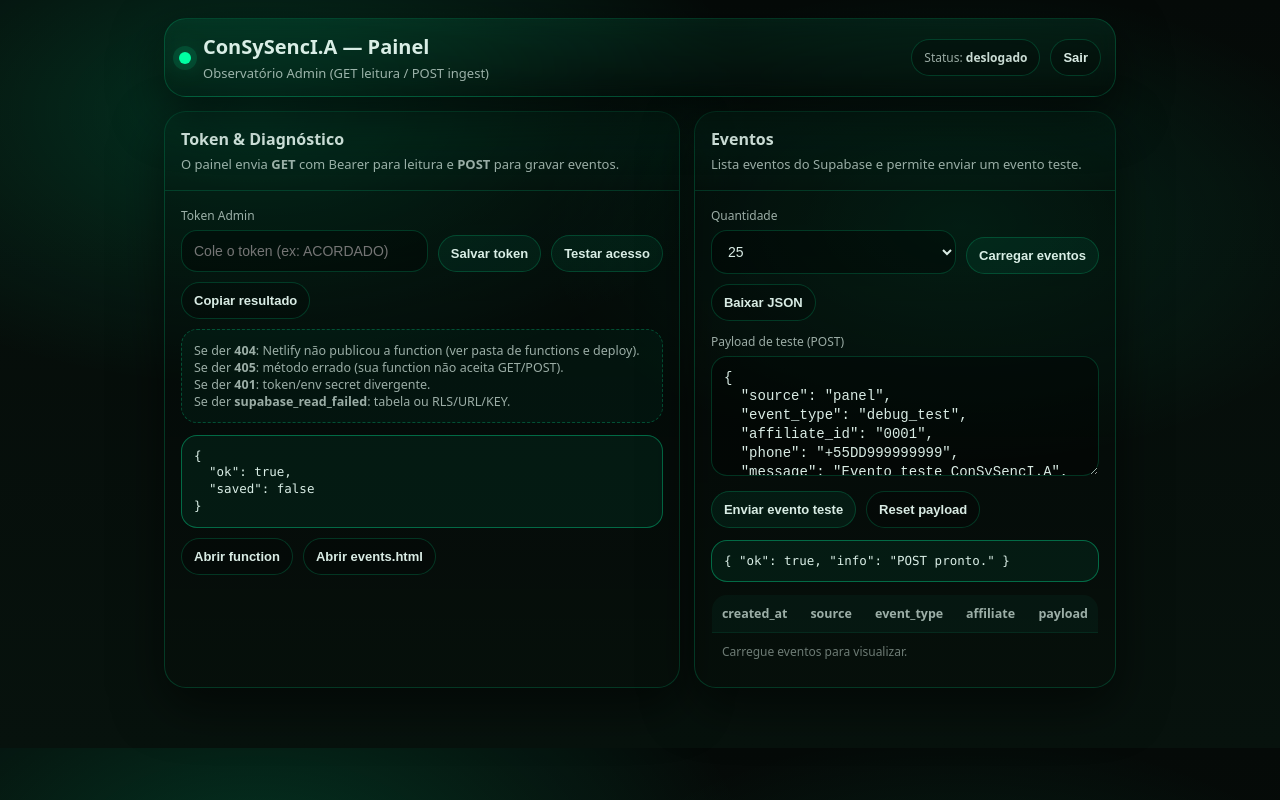
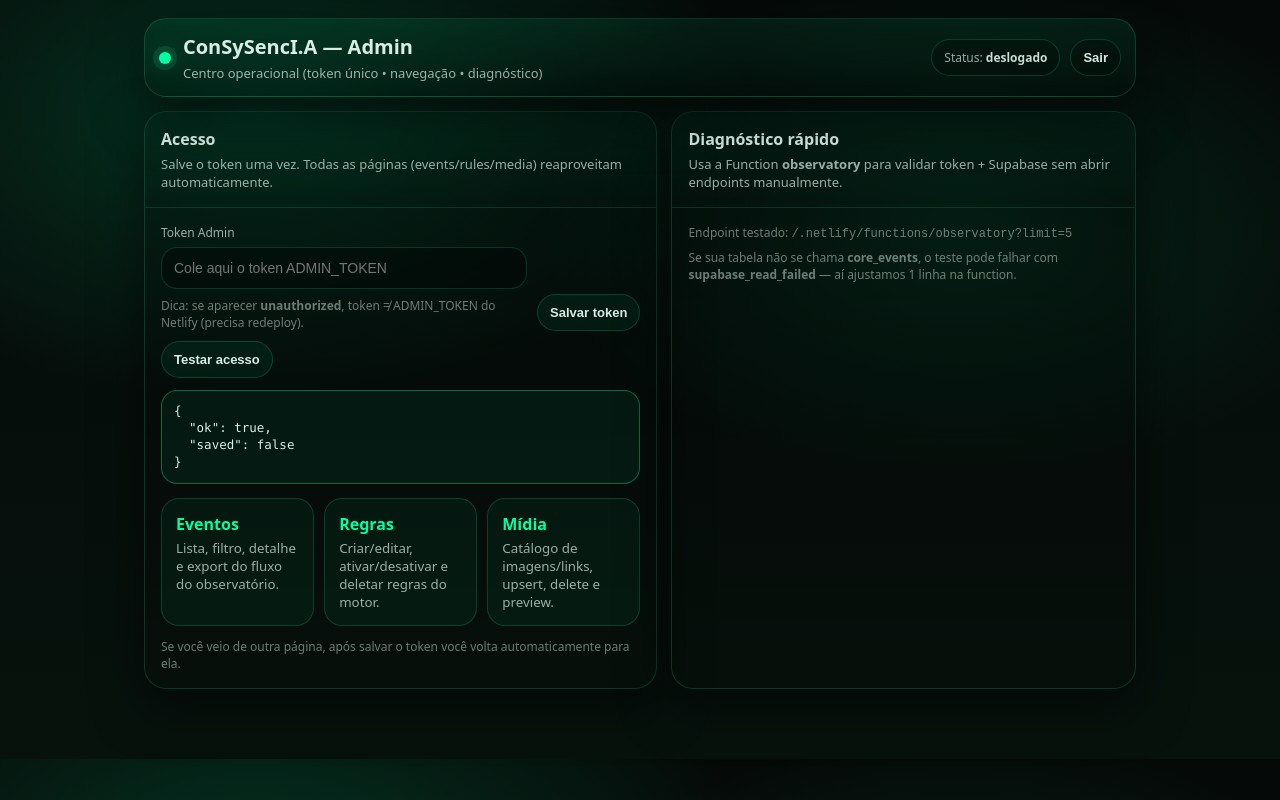
Before and after one commit to gigapeutas/consysencia-core, a website: page admin/index.html in a window 1280 px wide. Both pictures are taken after a click on the button "Salvar token". Drawn offline with Linux system fonts and the light colour scheme.

Commit message:
Update index.html

```diff
--- a/admin/index.html
+++ b/admin/index.html
@@ -1,90 +1,85 @@
 <!doctype html>
 <html lang="pt-BR">
 <head>
-  <meta charset="utf-8" />
-  <meta name="viewport" content="width=device-width,initial-scale=1" />
-  <title>ConSySencI.A — Painel (Admin)</title>
-  <meta name="color-scheme" content="dark" />
+  <meta charset="utf-8"/>
+  <meta name="viewport" content="width=device-width,initial-scale=1"/>
+  <title>ConSySencI.A — Admin</title>
+  <meta name="color-scheme" content="dark"/>
   <style>
     :root{
       --bg:#050a08; --bg2:#07120d;
-      --line:rgba(0,255,163,.18);
-      --line2:rgba(0,255,163,.10);
-      --txt:rgba(236,255,247,.92);
-      --muted:rgba(236,255,247,.65);
-      --muted2:rgba(236,255,247,.45);
-      --green:#00ffa3;
-      --red:#ff4d6d;
-      --shadow:0 18px 50px rgba(0,0,0,.55);
-      --radius:22px;
+      --line:rgba(0,255,163,.18); --line2:rgba(0,255,163,.10);
+      --txt:rgba(236,255,247,.92); --muted:rgba(236,255,247,.65); --muted2:rgba(236,255,247,.45);
+      --green:#00ffa3; --red:#ff4d6d; --shadow:0 18px 50px rgba(0,0,0,.55);
+      --r:22px;
     }
     *{box-sizing:border-box}
     body{
-      margin:0;
-      font-family: system-ui,-apple-system,Segoe UI,Roboto,Arial;
+      margin:0;font-family:system-ui,-apple-system,Segoe UI,Roboto,Arial;color:var(--txt);
       background:
-        radial-gradient(900px 500px at 20% 15%, rgba(0,255,163,.16), transparent 55%),
-        radial-gradient(700px 400px at 75% 30%, rgba(0,255,163,.10), transparent 60%),
+        radial-gradient(900px 520px at 20% 15%, rgba(0,255,163,.16), transparent 55%),
+        radial-gradient(700px 420px at 75% 30%, rgba(0,255,163,.10), transparent 60%),
         linear-gradient(180deg,var(--bg),var(--bg2));
-      color:var(--txt);
     }
-    .wrap{max-width:980px;margin:0 auto;padding:18px 14px 60px}
+    .wrap{max-width:1020px;margin:0 auto;padding:18px 14px 70px}
     .top{
-      display:flex;align-items:center;justify-content:space-between;gap:12px;
-      padding:14px 14px;border:1px solid var(--line);
-      border-radius:var(--radius);
+      display:flex;justify-content:space-between;gap:12px;align-items:center;
+      padding:14px 14px;border:1px solid var(--line);border-radius:var(--r);
       background:linear-gradient(180deg,rgba(0,255,163,.08),rgba(0,0,0,.18));
       box-shadow:var(--shadow); position:sticky; top:10px; z-index:10; backdrop-filter:blur(10px);
     }
-    .brand{display:flex;gap:12px;align-items:center;min-width:0}
+    .brand{display:flex;align-items:center;gap:12px;min-width:0}
     .dot{width:12px;height:12px;border-radius:999px;background:var(--green);
       box-shadow:0 0 0 6px rgba(0,255,163,.12),0 0 24px rgba(0,255,163,.35)}
     h1{margin:0;font-size:20px;white-space:nowrap;overflow:hidden;text-overflow:ellipsis}
     .sub{margin:4px 0 0;color:var(--muted);font-size:13px}
-    .pill{padding:9px 12px;border-radius:999px;border:1px solid var(--line);
-      background:rgba(0,0,0,.25);color:var(--muted);font-size:12px}
+    .right{display:flex;gap:10px;align-items:center;flex-wrap:wrap;justify-content:flex-end}
+    .pill{padding:9px 12px;border:1px solid var(--line);border-radius:999px;background:rgba(0,0,0,.22);color:var(--muted);font-size:12px}
     .pill b{color:var(--green)}
     .btn{
-      border:1px solid var(--line);
-      background:rgba(0,255,163,.06);
-      color:var(--txt);
-      padding:10px 12px;border-radius:999px;
-      font-weight:650;font-size:13px;cursor:pointer;
+      border:1px solid var(--line);background:rgba(0,255,163,.06);color:var(--txt);
+      padding:10px 12px;border-radius:999px;font-weight:650;font-size:13px;cursor:pointer;
     }
     .btn:hover{border-color:rgba(0,255,163,.35);background:rgba(0,255,163,.10)}
-    .btn.ghost{background:rgba(0,0,0,.20)}
+    .btn.ghost{background:rgba(0,0,0,.22)}
     .btn.danger{border-color:rgba(255,77,109,.35);background:rgba(255,77,109,.10)}
     .grid{display:grid;grid-template-columns:1fr;gap:14px;margin-top:14px}
-    @media(min-width:920px){.grid{grid-template-columns:1.1fr .9fr}}
-    .card{border:1px solid var(--line);border-radius:var(--radius);box-shadow:var(--shadow);overflow:hidden;
-      background:linear-gradient(180deg,rgba(0,0,0,.25),rgba(0,0,0,.10))}
+    @media(min-width:920px){.grid{grid-template-columns:1.05fr .95fr}}
+    .card{
+      border:1px solid var(--line);border-radius:var(--r);box-shadow:var(--shadow);overflow:hidden;
+      background:linear-gradient(180deg,rgba(0,0,0,.25),rgba(0,0,0,.10));
+    }
     .head{padding:16px;border-bottom:1px solid var(--line2);background:linear-gradient(180deg,rgba(0,255,163,.06),transparent)}
     .head h2{margin:0;font-size:16px}
     .head p{margin:6px 0 0;color:var(--muted);font-size:13px;line-height:1.35}
     .body{padding:16px}
-    label{display:block;font-size:12px;color:var(--muted);margin-bottom:6px}
-    input,select,textarea{
-      width:100%;border:1px solid var(--line);background:rgba(0,0,0,.35);color:var(--txt);
-      padding:12px;border-radius:16px;outline:none;font-size:14px
+    label{display:block;margin-bottom:6px;color:var(--muted);font-size:12px}
+    input{
+      width:100%;padding:12px;border-radius:16px;border:1px solid var(--line);
+      background:rgba(0,0,0,.35);color:var(--txt);outline:none;font-size:14px
     }
-    textarea{min-height:120px;resize:vertical;line-height:1.35}
     .row{display:flex;gap:10px;flex-wrap:wrap;align-items:flex-end}
-    .field{flex:1 1 240px;min-width:220px}
-    .hint{
-      margin-top:10px;padding:12px;border:1px dashed rgba(0,255,163,.25);
-      border-radius:16px;background:rgba(0,255,163,.04);color:var(--muted);font-size:12.5px
+    .field{flex:1 1 260px;min-width:220px}
+    .nav{
+      display:grid;grid-template-columns:1fr;gap:10px;margin-top:8px
     }
+    @media(min-width:920px){.nav{grid-template-columns:repeat(3,1fr)}}
+    .tile{
+      display:block;text-decoration:none;color:var(--txt);
+      padding:14px;border:1px solid var(--line);border-radius:18px;
+      background:rgba(0,255,163,.05);
+      transition:.15s ease;
+    }
+    .tile:hover{transform:translateY(-1px);border-color:rgba(0,255,163,.35);background:rgba(0,255,163,.08)}
+    .tile b{color:var(--green)}
+    .tile small{display:block;color:var(--muted);margin-top:4px;line-height:1.35}
     .result{
       margin-top:12px;padding:12px;border-radius:16px;border:1px solid var(--line);
-      background:rgba(0,0,0,.25);
-      white-space:pre;overflow:auto;max-height:360px;
-      font-family: ui-monospace, Menlo, Consolas, monospace; font-size:12.5px; line-height:1.35
+      background:rgba(0,0,0,.25);white-space:pre;overflow:auto;max-height:280px;
+      font-family:ui-monospace,Menlo,Consolas,monospace;font-size:12.5px;line-height:1.35;
     }
     .ok{border-color:rgba(0,255,163,.35);background:rgba(0,255,163,.06)}
     .err{border-color:rgba(255,77,109,.35);background:rgba(255,77,109,.08);color:rgba(255,240,245,.92)}
-    table{width:100%;border-collapse:collapse;border:1px solid var(--line2);border-radius:16px;overflow:hidden}
-    th,td{padding:10px;border-bottom:1px solid rgba(0,255,163,.08);font-size:12.5px;vertical-align:top}
-    th{color:var(--muted);text-align:left;background:rgba(0,255,163,.04)}
     .small{font-size:12px;color:var(--muted2)}
   </style>
 </head>
@@ -94,12 +89,12 @@
       <div class="brand">
         <div class="dot"></div>
         <div style="min-width:0">
-          <h1>ConSySencI.A — Painel</h1>
-          <p class="sub">Observatório Admin (GET leitura / POST ingest)</p>
+          <h1>ConSySencI.A — Admin</h1>
+          <p class="sub">Centro operacional (token único • navegação • diagnóstico)</p>
         </div>
       </div>
-      <div style="display:flex;gap:10px;align-items:center">
-        <div class="pill">Status: <b id="uiStatus">deslogado</b></div>
+      <div class="right">
+        <div class="pill">Status: <b id="status">deslogado</b></div>
         <button class="btn ghost" id="btnLogout" type="button">Sair</button>
       </div>
     </div>
@@ -107,274 +102,105 @@
     <div class="grid">
       <section class="card">
         <div class="head">
-          <h2>Token & Diagnóstico</h2>
-          <p>O painel envia <b>GET</b> com Bearer para leitura e <b>POST</b> para gravar eventos.</p>
+          <h2>Acesso</h2>
+          <p>Salve o token uma vez. Todas as páginas (events/rules/media) reaproveitam automaticamente.</p>
         </div>
         <div class="body">
           <div class="row">
             <div class="field">
               <label>Token Admin</label>
-              <input id="token" placeholder="Cole o token (ex: ACORDADO)" autocomplete="off" spellcheck="false"/>
+              <input id="token" placeholder="Cole aqui o token ADMIN_TOKEN" autocomplete="off" spellcheck="false"/>
+              <div class="small" style="margin-top:8px">Dica: se aparecer <b>unauthorized</b>, token ≠ ADMIN_TOKEN do Netlify (precisa redeploy).</div>
             </div>
             <button class="btn" id="btnSave" type="button">Salvar token</button>
             <button class="btn" id="btnTest" type="button">Testar acesso</button>
-            <button class="btn ghost" id="btnCopy" type="button">Copiar resultado</button>
           </div>
 
-          <div class="hint">
-            Se der <b>404</b>: Netlify não publicou a function (ver pasta de functions e deploy).<br>
-            Se der <b>405</b>: método errado (sua function não aceita GET/POST).<br>
-            Se der <b>401</b>: token/env secret divergente.<br>
-            Se der <b>supabase_read_failed</b>: tabela ou RLS/URL/KEY.
+          <div id="diag" class="result ok">{ "ok": true, "info": "Pronto. Cole o token e clique em Salvar." }</div>
+
+          <div class="nav" style="margin-top:14px">
+            <a class="tile" href="/admin/events.html"><b>Eventos</b><small>Lista, filtro, detalhe e export do fluxo do observatório.</small></a>
+            <a class="tile" href="/admin/rules.html"><b>Regras</b><small>Criar/editar, ativar/desativar e deletar regras do motor.</small></a>
+            <a class="tile" href="/admin/media.html"><b>Mídia</b><small>Catálogo de imagens/links, upsert, delete e preview.</small></a>
           </div>
 
-          <div id="diag" class="result ok">{ "ok": true, "info": "Pronto. Salve o token e teste." }</div>
-
-          <div style="display:flex;gap:10px;flex-wrap:wrap;margin-top:10px">
-            <button class="btn ghost" id="btnOpenFn" type="button">Abrir function</button>
-            <button class="btn ghost" id="btnOpenEvents" type="button">Abrir events.html</button>
+          <div class="small" style="margin-top:12px">
+            Se você veio de outra página, após salvar o token você volta automaticamente para ela.
           </div>
         </div>
       </section>
 
       <section class="card">
         <div class="head">
-          <h2>Eventos</h2>
-          <p>Lista eventos do Supabase e permite enviar um evento teste.</p>
+          <h2>Diagnóstico rápido</h2>
+          <p>Usa a Function <b>observatory</b> para validar token + Supabase sem abrir endpoints manualmente.</p>
         </div>
         <div class="body">
-          <div class="row">
-            <div class="field">
-              <label>Quantidade</label>
-              <select id="limit">
-                <option value="10">10</option>
-                <option value="25" selected>25</option>
-                <option value="50">50</option>
-                <option value="100">100</option>
-              </select>
-            </div>
-            <button class="btn" id="btnLoad" type="button">Carregar eventos</button>
-            <button class="btn ghost" id="btnDownload" type="button">Baixar JSON</button>
-          </div>
-
-          <label style="margin-top:12px">Payload de teste (POST)</label>
-          <textarea id="payload" spellcheck="false"></textarea>
-          <div style="display:flex;gap:10px;flex-wrap:wrap;margin-top:10px">
-            <button class="btn" id="btnPost" type="button">Enviar evento teste</button>
-            <button class="btn ghost" id="btnReset" type="button">Reset payload</button>
-          </div>
-          <div id="postRes" class="result ok">{ "ok": true, "info": "POST pronto." }</div>
-
-          <div style="margin-top:12px;overflow:auto">
-            <table>
-              <thead>
-                <tr>
-                  <th style="width:130px">created_at</th>
-                  <th style="width:110px">source</th>
-                  <th style="width:130px">event_type</th>
-                  <th style="width:120px">affiliate</th>
-                  <th>payload</th>
-                </tr>
-              </thead>
-              <tbody id="tb">
-                <tr><td colspan="5" class="small">Carregue eventos para visualizar.</td></tr>
-              </tbody>
-            </table>
-          </div>
+          <div class="small">Endpoint testado: <code>/.netlify/functions/observatory?limit=5</code></div>
+          <div class="small" style="margin-top:8px">Se sua tabela não se chama <b>core_events</b>, o teste pode falhar com <b>supabase_read_failed</b> — aí ajustamos 1 linha na function.</div>
         </div>
       </section>
     </div>
   </div>
 
 <script>
+  const LS = "ADMIN_TOKEN";
   const FN = "/.netlify/functions/observatory";
-  const EVENTS = "/admin/events.html";
-  const LS = "ADMIN_TOKEN";
-
   const el = (id) => document.getElementById(id);
 
-  function setStatus(v, ok=null){
-    el("uiStatus").textContent = v;
-    el("uiStatus").style.color = ok===true ? "var(--green)" : ok===false ? "var(--red)" : "rgba(236,255,247,.85)";
+  function pretty(x){ try{return JSON.stringify(x,null,2)}catch{return String(x)} }
+  function setBox(ok, obj){
+    const box = el("diag");
+    box.className = "result " + (ok ? "ok" : "err");
+    box.textContent = pretty(obj);
   }
+  function setStatus(s, ok=null){
+    el("status").textContent = s;
+    el("status").style.color = ok===true ? "var(--green)" : ok===false ? "var(--red)" : "rgba(236,255,247,.85)";
+  }
+  function getToken(){ return (localStorage.getItem(LS) || el("token").value || "").trim(); }
 
-  function pretty(x){
-    try { return JSON.stringify(x, null, 2); } catch { return String(x); }
-  }
-
-  function setBox(boxId, ok, obj){
-    const box = el(boxId);
-    box.className = "result " + (ok ? "ok" : "err");
-    box.textContent = typeof obj === "string" ? obj : pretty(obj);
-  }
-
-  function token(){
-    return (localStorage.getItem(LS) || el("token").value || "").trim();
-  }
-
-  async function apiGet(limit){
-    const res = await fetch(`${FN}?limit=${encodeURIComponent(limit)}`, {
-      method:"GET",
-      headers:{ "Authorization": `Bearer ${token()}`, "Accept":"application/json" }
-    });
-    const t = await res.text();
-    let data; try{ data = t ? JSON.parse(t) : {}; } catch { data = t; }
-    return { res, data };
-  }
-
-  async function apiPost(payload){
-    const res = await fetch(FN, {
-      method:"POST",
-      headers:{
-        "Authorization": `Bearer ${token()}`,
-        "content-type":"application/json",
-        "Accept":"application/json"
-      },
-      body: JSON.stringify(payload)
-    });
-    const t = await res.text();
-    let data; try{ data = t ? JSON.parse(t) : {}; } catch { data = t; }
-    return { res, data };
-  }
-
-  function escapeHTML(s){
-    return String(s ?? "")
-      .replaceAll("&","&amp;").replaceAll("<","&lt;")
-      .replaceAll(">","&gt;").replaceAll('"',"&quot;")
-      .replaceAll("'","&#039;");
-  }
-
-  function renderTable(list){
-    const tb = el("tb");
-    tb.innerHTML = "";
-    if (!Array.isArray(list) || !list.length){
-      tb.innerHTML = `<tr><td colspan="5" class="small">Sem eventos retornados.</td></tr>`;
-      return;
-    }
-    for (const r of list){
-      const created = (r.created_at||"").toString().slice(0,19).replace("T"," ");
-      const payload = pretty(r.payload || {}).slice(0,200);
-      const tr = document.createElement("tr");
-      tr.innerHTML = `
-        <td class="small">${escapeHTML(created)}</td>
-        <td>${escapeHTML(r.source)}</td>
-        <td>${escapeHTML(r.event_type)}</td>
-        <td>${escapeHTML(r.affiliate_id)}</td>
-        <td class="small">${escapeHTML(payload)}${payload.length>=200?"…":""}</td>
-      `;
-      tb.appendChild(tr);
-    }
-  }
-
-  async function copy(text){
-    try{ await navigator.clipboard.writeText(text); return true; }
-    catch{
-      const ta = document.createElement("textarea");
-      ta.value = text; document.body.appendChild(ta);
-      ta.select(); const ok = document.execCommand("copy");
-      ta.remove(); return ok;
-    }
-  }
-
-  function resetPayload(){
-    el("payload").value = pretty({
-      source:"panel",
-      event_type:"debug_test",
-      affiliate_id:"0001",
-      phone:"+55DD999999999",
-      message:"Evento teste ConSySencI.A",
-      ts: new Date().toISOString()
-    });
-  }
-  resetPayload();
-
-  // INIT
+  // init
   const saved = localStorage.getItem(LS) || "";
   el("token").value = saved;
   setStatus(saved ? "logado" : "deslogado", saved ? true : null);
-
-  // HANDLERS
-  el("btnSave").onclick = () => {
-    const t = (el("token").value||"").trim();
-    localStorage.setItem(LS, t);
-    setStatus(t ? "logado" : "deslogado", t ? true : null);
-    setBox("diag", true, { ok:true, saved:!!t });
-  };
 
   el("btnLogout").onclick = () => {
     localStorage.removeItem(LS);
     el("token").value = "";
     setStatus("deslogado", null);
-    setBox("diag", true, { ok:true, logout:true });
+    setBox(true, { ok:true, logout:true });
   };
 
-  el("btnOpenFn").onclick = () => window.open(FN, "_blank");
-  el("btnOpenEvents").onclick = () => (window.location.href = EVENTS);
+  el("btnSave").onclick = () => {
+    const t = (el("token").value || "").trim();
+    localStorage.setItem(LS, t);
+    setStatus(t ? "logado" : "deslogado", t ? true : null);
+    setBox(true, { ok:true, saved:!!t });
 
-  el("btnCopy").onclick = async () => {
-    const ok = await copy(el("diag").textContent || "");
-    setBox("diag", ok, ok ? { ok:true, copied:true } : { ok:false, copied:false });
+    // volta para a página original (next)
+    const next = new URLSearchParams(location.search).get("next");
+    if (next) location.href = next;
   };
 
   el("btnTest").onclick = async () => {
-    if (!token()){ setBox("diag", false, { ok:false, error:"token_vazio" }); setStatus("falha", false); return; }
+    const token = getToken();
+    if (!token){
+      setBox(false, { ok:false, error:"token_vazio" });
+      setStatus("falha", false);
+      return;
+    }
     setStatus("testando...", null);
     try{
-      const { res, data } = await apiGet(el("limit").value || "25");
+      const res = await fetch(FN + "?limit=5", { headers:{ Authorization:`Bearer ${token}`, Accept:"application/json" }});
+      const text = await res.text();
+      let data; try{ data = text ? JSON.parse(text) : {}; }catch{ data = { raw:text }; }
       const ok = res.ok && data && data.ok === true;
-      setBox("diag", ok, { http_ok:res.ok, status:res.status, data });
+      setBox(ok, { http_ok:res.ok, status:res.status, data });
       setStatus(ok ? "logado" : "falha", ok);
     }catch(e){
-      setBox("diag", false, { ok:false, error:"network_or_server", details:String(e?.message||e) });
+      setBox(false, { ok:false, error:"network_or_server", details:String(e?.message||e) });
       setStatus("falha", false);
-    }
-  };
-
-  el("btnLoad").onclick = async () => {
-    if (!token()){ setBox("diag", false, { ok:false, error:"token_vazio" }); return; }
-    setStatus("carregando...", null);
-    try{
-      const { res, data } = await apiGet(el("limit").value || "25");
-      const ok = res.ok && data && data.ok === true;
-      setBox("diag", ok, { action:"load_events", status:res.status, data_summary: ok ? {count:data.count}: null, data });
-      if (ok) renderTable(data.data || []);
-      setStatus(ok ? "logado" : "falha", ok);
-    }catch(e){
-      setBox("diag", false, { ok:false, error:"network_or_server", details:String(e?.message||e) });
-      setStatus("falha", false);
-    }
-  };
-
-  el("btnDownload").onclick = async () => {
-    try{
-      const { res, data } = await apiGet(el("limit").value || "25");
-      const name = `events_${new Date().toISOString().slice(0,19).replaceAll(":","-")}.json`;
-      const blob = new Blob([pretty({ status: res.status, data })], {type:"application/json;charset=utf-8"});
-      const url = URL.createObjectURL(blob);
-      const a = document.createElement("a");
-      a.href = url; a.download = name;
-      document.body.appendChild(a); a.click(); a.remove();
-      URL.revokeObjectURL(url);
-    }catch(e){
-      setBox("diag", false, { ok:false, error:"download_failed", details:String(e?.message||e) });
-    }
-  };
-
-  el("btnReset").onclick = () => { resetPayload(); setBox("postRes", true, { ok:true, reset:true }); };
-
-  el("btnPost").onclick = async () => {
-    if (!token()){ setBox("postRes", false, { ok:false, error:"token_vazio" }); return; }
-    let payload;
-    try{ payload = JSON.parse(el("payload").value || "{}"); }
-    catch{ setBox("postRes", false, { ok:false, error:"invalid_json" }); return; }
-
-    try{
-      const { res, data } = await apiPost(payload);
-      const ok = res.ok && data && data.ok === true;
-      setBox("postRes", ok, { status:res.status, data });
-      if (ok) el("btnLoad").click();
-    }catch(e){
-      setBox("postRes", false, { ok:false, error:"network_or_server", details:String(e?.message||e) });
     }
   };
 </script>
```
